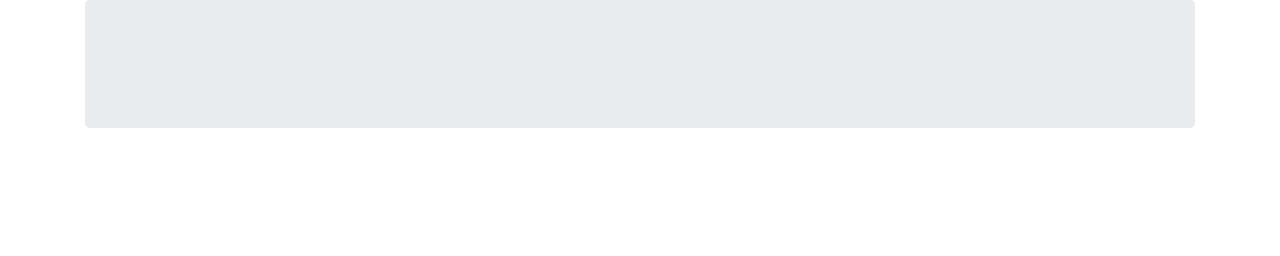
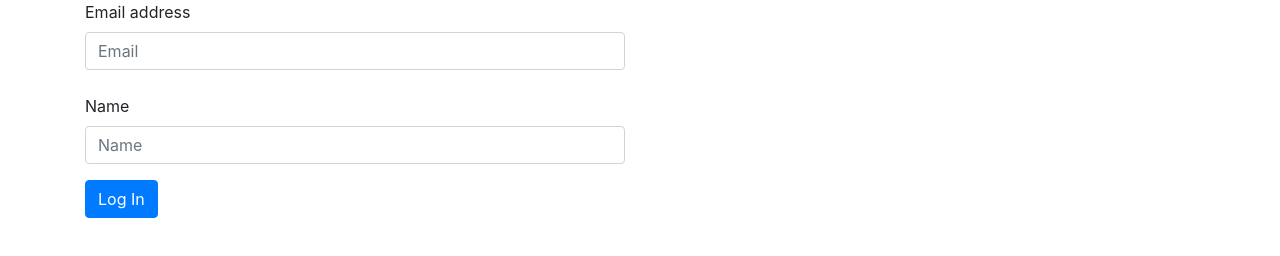
Before and after one commit to dicksonkariuki/My-stock, a plain HTML site: page index.html in a window 1280 px wide. Drawn offline with Linux system fonts and the light colour scheme.

Commit message:
Add a log in button

```diff
--- a/index.html
+++ b/index.html
@@ -12,11 +12,20 @@
 
 <body>
     <div class="container">
-        <div class="jumbotron">
-            <form>
+        <div class="row" id="login">
+            <div class="col-md-6">
+                <form>
+                    <div class="form-group">
+                        <label for="form1">Email address</label>
+                        <input type="email" class="form-control" id="email" placeholder="Email"><br>
+                        <label for="form1">Name</label>
+                        <input type="text" class="form-control" id="name" placeholder="Name">
+                </form>
+            </div>
+            <button type="button" class=" btn btn-primary">Log In</button>
+        </div>
+    </div>
 
-            </form>
-        </div>
     </div>
 </body>
 <sript src="js/jquery-3.4.1.js"></sript>
```
